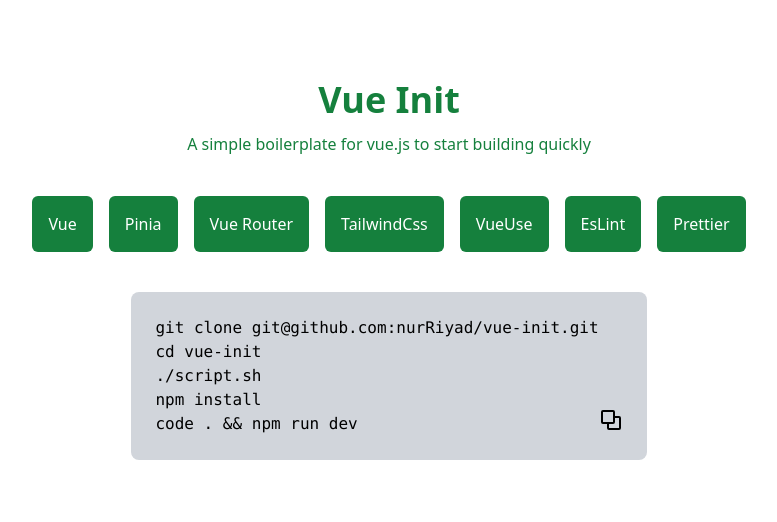
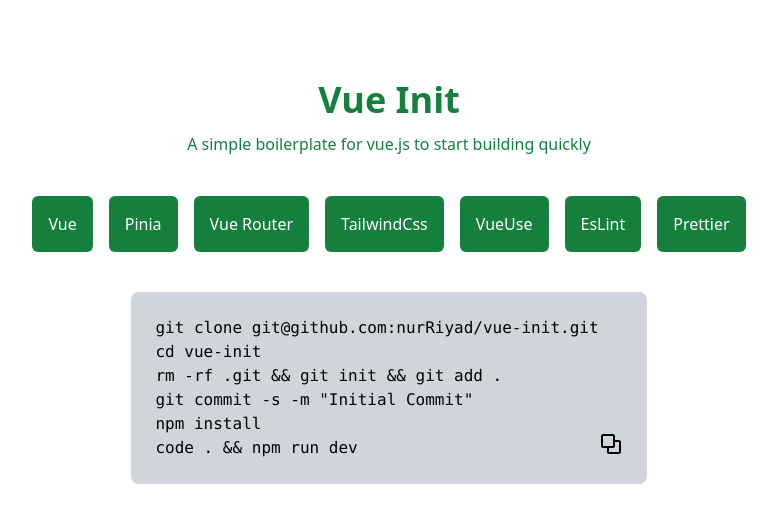
Before and after one commit to nurRiyad/vue-init, a Vue app: page / in a window 1280 px wide. Shown: the top 522 px of the page, without its empty margins (251-1028 px from the left). Built offline with nearby package versions, Linux system fonts and the light colour scheme.

Commit message:
Remove script
Signed-off-by: nurRiyad <asadnurriyad@gmail.com>

```diff
--- a/src/components/TheWelcome.vue
+++ b/src/components/TheWelcome.vue
@@ -3,7 +3,14 @@
 
 function handleCopy() {
   navigator.clipboard.writeText(
-    '\n git clone git@github.com:nurRiyad/vue-init.git \n cd vue-init \n ./script.sh  \n npm install \n code . && npm run dev'
+    `
+git clone git@github.com:nurRiyad/vue-init.git
+cd vue-init
+rm -rf .git && git init && git add .
+git commit -s -m "Initial Commit"
+npm install
+code . && npm run dev
+`
   );
 }
 </script>
@@ -30,7 +37,8 @@
       <div>
         <p>git clone git@github.com:nurRiyad/vue-init.git</p>
         <p>cd vue-init</p>
-        <p>./script.sh</p>
+        <p>rm -rf .git && git init && git add .</p>
+        <p>git commit -s -m "Initial Commit"</p>
         <p>npm install</p>
         <p>code . && npm run dev</p>
       </div>
```
Also changed, not shown: 1 other file (tests, documents, lock files or other folders).
